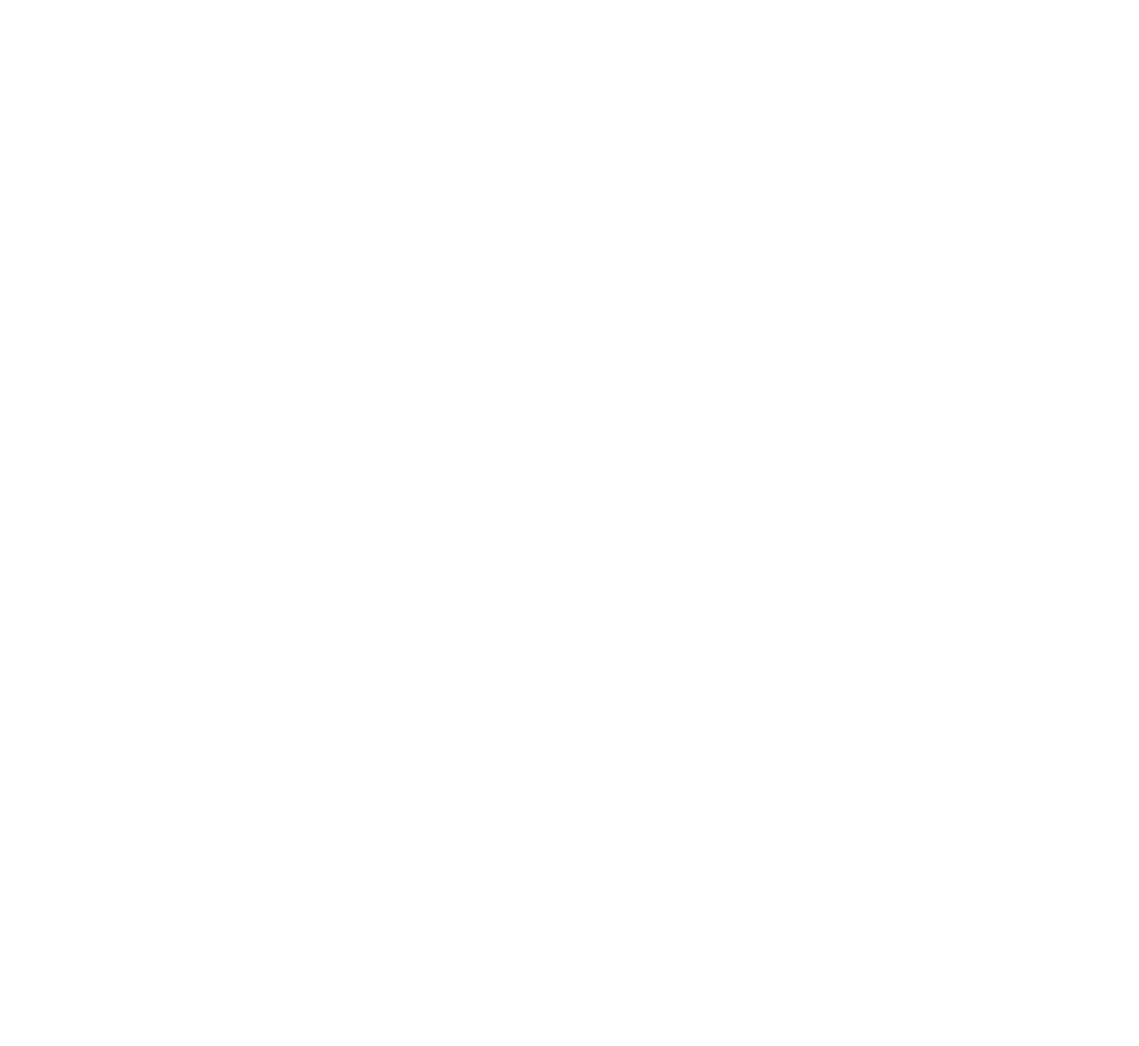
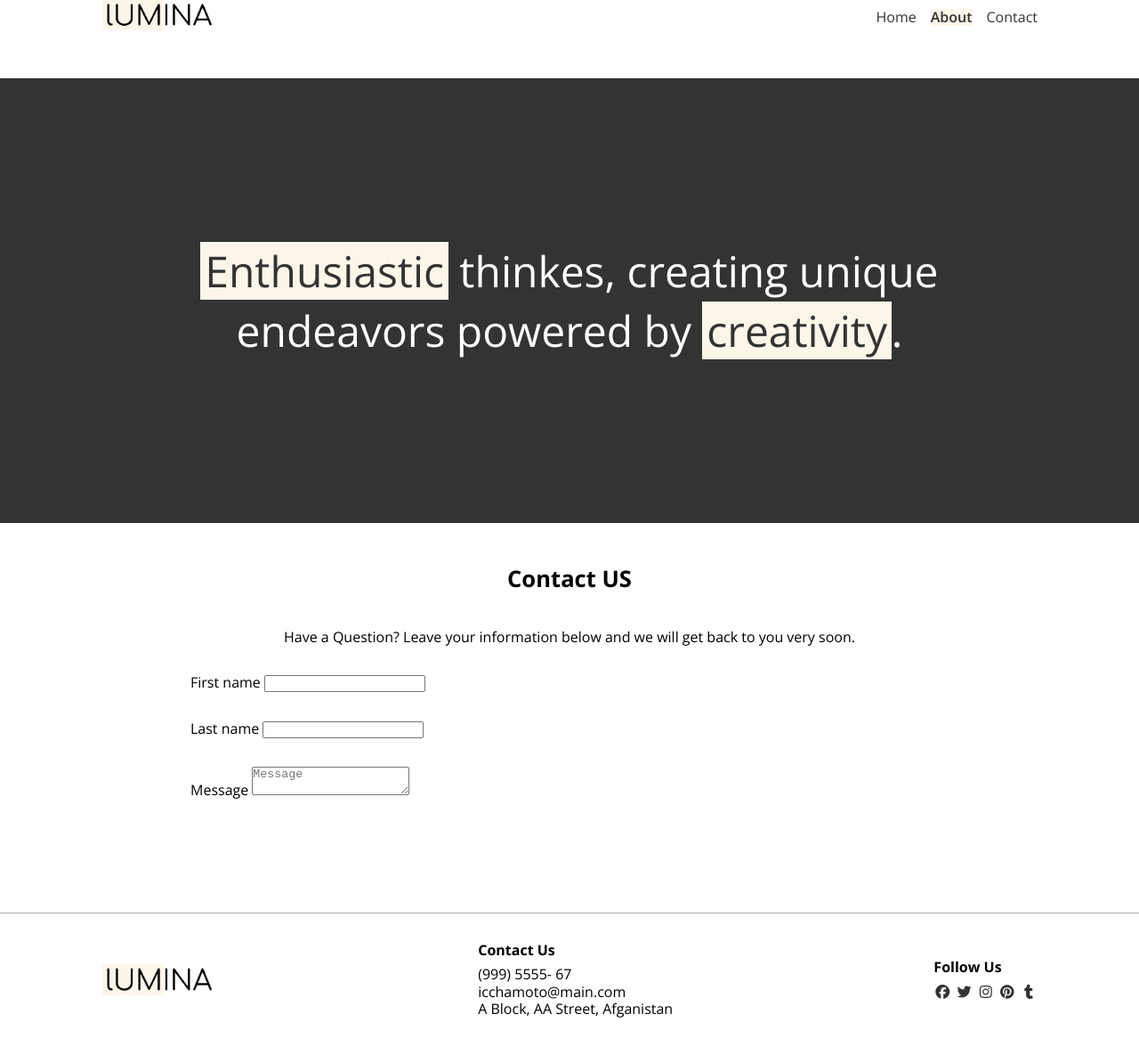
Before and after one commit to SamiumBashir/Lumina-Creative, a plain HTML site: page contact.html in a window 1280 px wide. Shown: the whole page at 89% size. Before the commit the page ends 800 px from the top, so only its background shows below. Drawn offline with nearby package versions, Linux system fonts and the light colour scheme.

Commit message:
unfinish css form contact page

```diff
--- a/contact.html
+++ b/contact.html
@@ -0,0 +1,102 @@
+<!DOCTYPE html>
+<html lang="en">
+<head>
+    <meta charset="UTF-8">
+    <meta name="viewport" content="width=device-width, initial-scale=1.0">
+    <link rel="preconnect" href="https://fonts.googleapis.com">
+    <link rel="preconnect" href="https://fonts.gstatic.com" crossorigin>
+    <link href="https://fonts.googleapis.com/css2?family=Open+Sans:ital,wght@0,300..800;1,300..800&display=swap" rel="stylesheet">
+    <link rel="stylesheet" href="https://cdnjs.cloudflare.com/ajax/libs/font-awesome/7.0.1/css/all.min.css" integrity="sha512-2SwdPD6INVrV/lHTZbO2nodKhrnDdJK9/kg2XD1r9uGqPo1cUbujc+IYdlYdEErWNu69gVcYgdxlmVmzTWnetw==" crossorigin="anonymous" referrerpolicy="no-referrer" />
+    <link rel="stylesheet" href="../styles/style.css">
+    <title>Contact-Lumina Creative</title>
+</head>
+<body>
+    <header class="header">
+        <div class="container header-flex">
+            <a href="./index.html">
+                <img src="../images/logo.png" alt="Lumina Logo" class="logo">
+            </a>
+            <ul class="main-menu">
+                <li><a href="./index.html">Home</a></li>
+                <li class="current"><a href="./about.html">About</a></li>
+                <li><a href="./contact.html">Contact</a></li>
+            </ul>
+        </div>
+    </header>
+
+    <section class="hero bg-dark">
+        <div class="container container-sm">
+            <h2>
+                <span class="bg-primary">Enthusiastic</span> thinkes, creating unique endeavors powered by <span class="bg-primary">creativity</span>.
+            </h2>
+        </div>
+    </section>
+
+    <section class="connect">
+        <div class="container container-sm">
+            <h2 class="section-heading">
+                Contact US
+            </h2>
+            <p>
+                Have a Question? Leave your information below and we will get back to you very soon.
+            </p>
+            <form>
+                <div class="form-group">
+                    <label for="first-name">First name </label>
+                    <input type="tlastext"
+                    name="first-name"
+                    id="first-name"
+                    required
+                    >
+                </div>
+                <div class="form-group">
+                    <label for="last-name">Last name </label>
+                    <input type="text"
+                    name="last-name"
+                    id="last-name"
+                    required
+                    >
+                </div>
+                <div class="form-group">
+                    <label for="massege">Message</label>
+                    <textarea
+                    name="message"
+                    id="message"
+                    placeholder="Message"
+                    required
+                    ></textarea>
+                </div>
+            </form>
+        </div>
+    </section>
+
+    <section class="footer">
+        <div class="container footer-flex">
+            <img src="./images/logo.png" alt="Lumine logo">
+
+            <div class="contact">
+                <h4>
+                    Contact Us
+                </h4>
+                <ul>
+                    <li>(999) 5555- 67</li>
+                    <li>icchamoto@main.com</li>
+                    <li>A Block, AA Street, Afganistan</li>
+                </ul>
+            </div>
+            <div class="social">
+                <h4>
+                    Follow Us
+                </h4>
+                <ul>
+                    <a href="#"><i class="fa-brands fa-facebook"></i></a>
+                    <a href="#"><i class="fa-brands fa-twitter"></i></a>
+                    <a href="#"><i class="fa-brands fa-instagram"></i></a>
+                    <a href="#"><i class="fa-brands fa-pinterest"></i></a>
+                    <a href="#"><i class="fa-brands fa-tumblr"></i></a>
+                </ul>
+            </div>
+        </div>
+    </section>
+</body>
+</html>
--- a/styles/style.css
+++ b/styles/style.css
@@ -35,6 +35,16 @@
 
 .bg-primary{
     background-color: var(--primary-color);
+    color: #333;
+}
+
+.bg-dark{
+    background: #333;
+    color: #fff;
+}
+
+.bg-dark, .bg-primary{
+    padding: 0 0.3rem;
 }
 
 .section-heading{
@@ -60,6 +70,10 @@
 }
 
 /* Header Section */
+
+.header{
+    margin-bottom: 50px;
+}
 
 .header .logo{
     width: 130px;
@@ -155,7 +169,6 @@
 /* service section */
 
 .services{
-    background: #333;
     color: #fff;
     padding: 3rem;
 }
@@ -183,6 +196,19 @@
 
 .team img{
     border-radius: 10px;
+}
+
+.connect{
+    padding: 3rem 0 4rem;
+}
+
+.connect p{
+    text-align: center;
+    margin-bottom: 2rem;
+}
+
+.form-group{
+    margin: 2rem 0;
 }
 
 /* Responsive section */
```
Also changed, not shown: about.html (+1 -1 lines).
